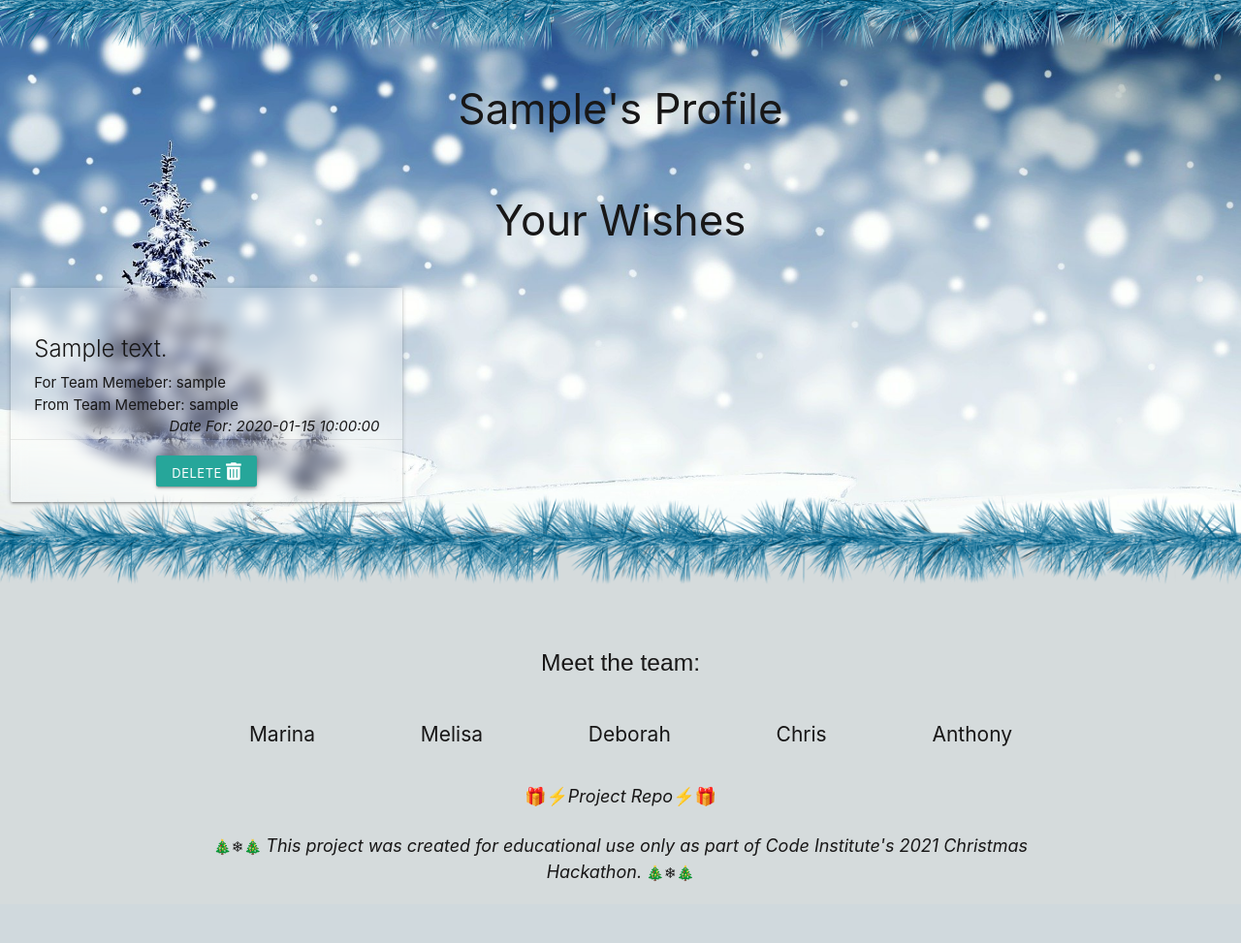
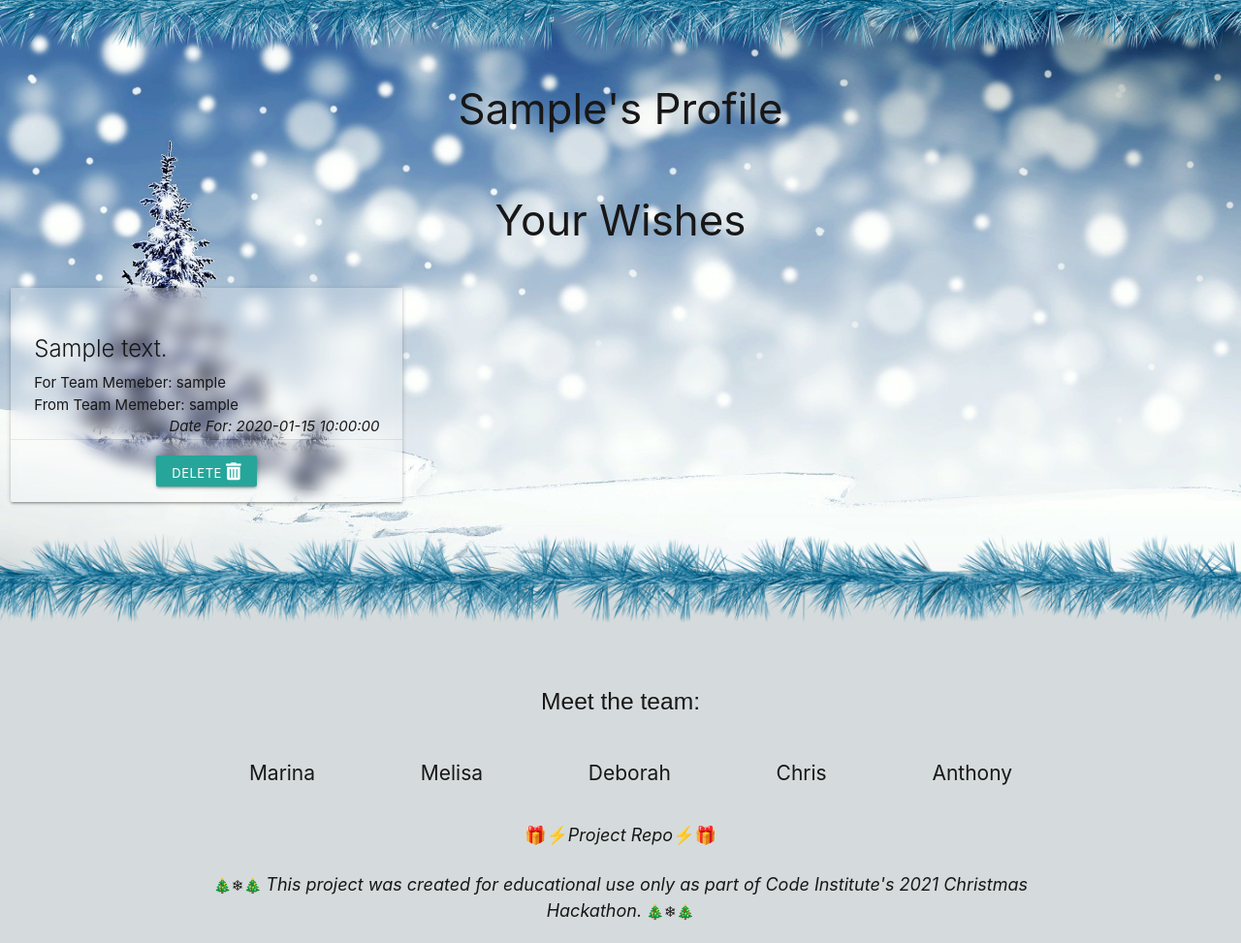
Before and after one commit to marina601/team11-CI-Christmas-Hackathon, a Flask app: page /profile/1 in a window 1280 px wide. Shown: the part 100-1073 px from the top of the page at 97% size. Before the commit the page ends 1010 px from the top, so only its background shows below. Run offline with Flask 2, Linux system fonts and the light colour scheme; the visitor is signed in with stand-in values (Sample User, id 1); a database or web service that is not in the repository returns one stand-in record (values such as "Sample title"); some libraries are stand-ins or nearby versions; some web fonts are replaced.

Commit message:
Profile.html update

```diff
--- a/templates/profile.html
+++ b/templates/profile.html
@@ -14,7 +14,7 @@
                 <h3 class="heading">Your Wishes</h3>
             </div>
         </div>
-        <div class="row">
+        <div class="row mb-utility-x4">
             {% for wish in wishes %}
             <!--User Wishes-->
             <div class="col s12 m6 l4">
```
